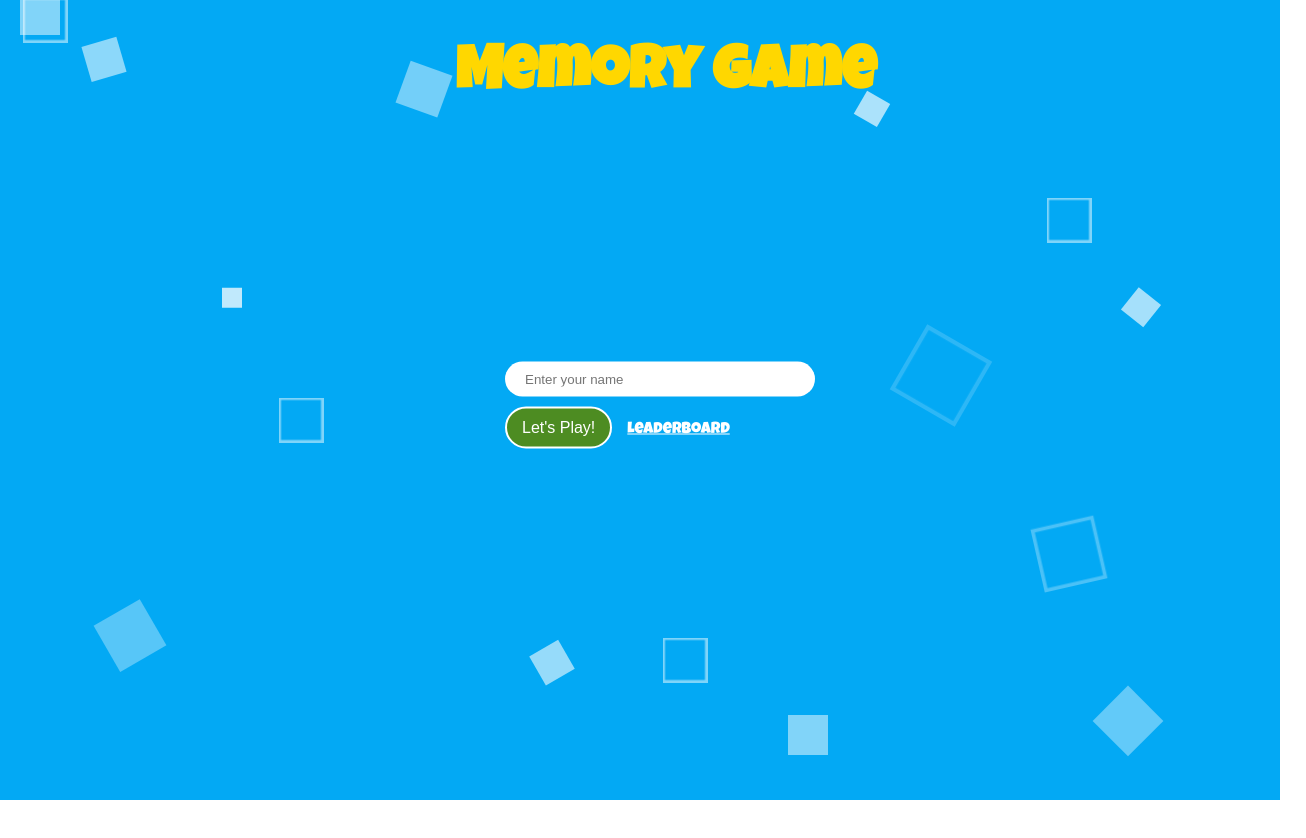
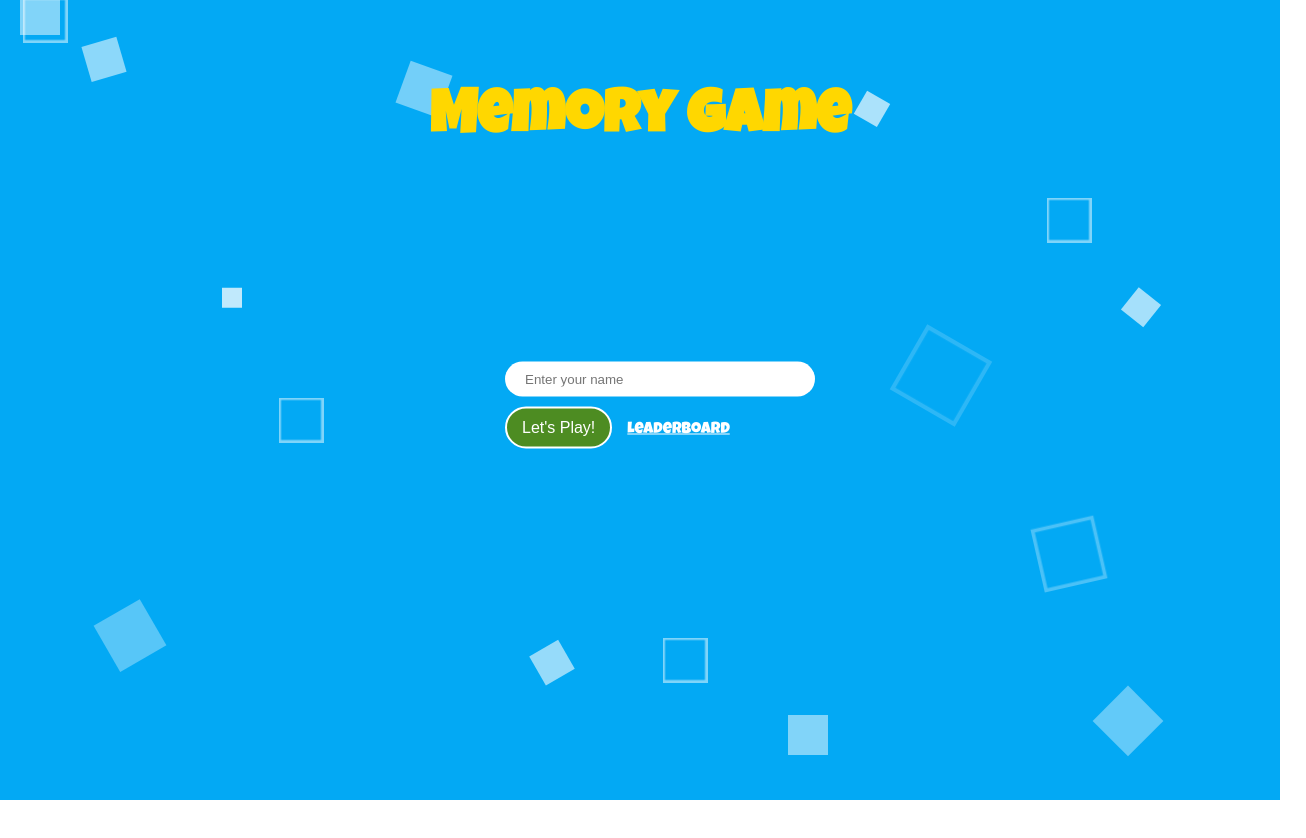
Before and after one commit to ChrisEssery/group-project, an Angular app: page /start in a window 1280 px wide. Shown: the top 838 px of the page, 1306 px wide, since content can reach past the window. After the commit the page ends 800 px from the top, so only its background shows below. Built offline with nearby package versions, Linux system fonts and the light colour scheme.

Commit message:
styling issues of the heading

```diff
--- a/src/app/memory-components/heading/heading.component.css
+++ b/src/app/memory-components/heading/heading.component.css
@@ -1,12 +1,9 @@
 .title {
-  position: absolute;
-  width: 100%;
-  height: 100%;
+  position: relative;
   font-family: 'Luckiest Guy', cursive;
   color: gold;
-  top: 20px;
   font-size: 60px;
-  color: gold;
-  margin: 2%;
+  padding-top: 7%;
+  margin: 0;
   text-align: center;
 }
--- a/src/app/memory-components/heading/heading.component.html
+++ b/src/app/memory-components/heading/heading.component.html
@@ -1 +1,5 @@
-<h1 class="title">Memory game</h1>
+<div class="container">
+    <div class="row justify-content-md-center">
+        <h1 class="title col-md-12 text-center">Memory game</h1>
+    </div>
+</div>
```
